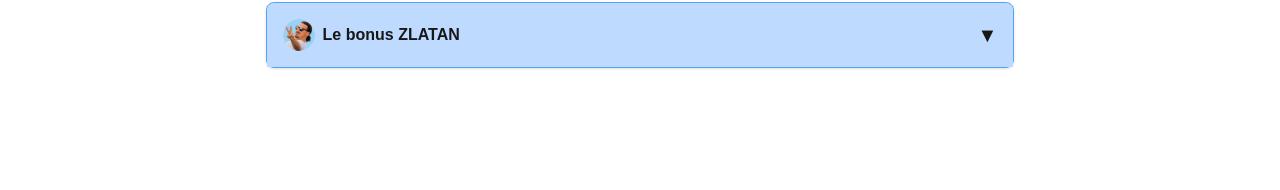
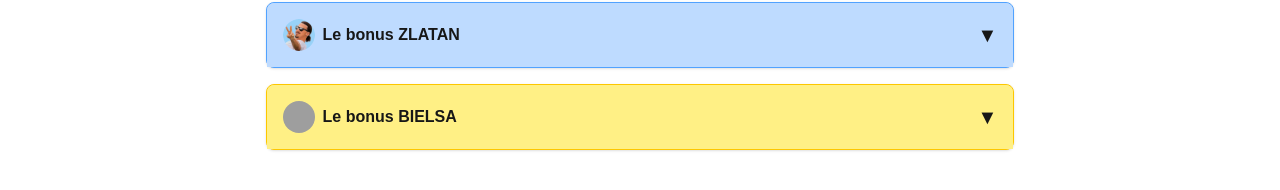
Before and after one commit to peps-foot/peps-site, a Next.js app: page /regles in a window 1280 px wide. Shown: the part 626-816 px from the top of the page. Built offline with nearby package versions, Linux system fonts and the light colour scheme; no server answers; the database is empty; grey boxes are pictures that could not be loaded.

Commit message:
bonus BIELSA

```diff
--- a/src/app/regles/page.tsx
+++ b/src/app/regles/page.tsx
@@ -86,7 +86,7 @@
         </p>
       </RuleSection>
 
-      <RuleSection title="Le bonus KANTÉ" iconSrc="/images/kante.png" type="bonus">
+      <RuleSection title="Le bonus KANTÉ" iconSrc="/images/kante.png" type="bonus_match">
         <p className="mt-2 text-justify"><strong>Description :</strong> Quand N’golo joue dans ton équipe c’est comme si tu avais deux joueurs en un. Ici c’est pareil, il te permet de cocher deux croix pour un match. Au lotofoot, c’est comme un double : 1-N, N-2 ou 1-2.</p>
         <p className="mt-2 text-justify"><strong>Avantage :</strong> 2 chances sur 3 de marquer des points.</p>
         <p className="mt-2 text-justify"><strong>Inconvénient :</strong> Tu ne gagnes que les points associés au pronostic avec la plus petite cote.</p>
@@ -98,7 +98,7 @@
           Si Rennes gagne ou fait match nul, tu gagnes 7 points. Si Rennes perd, tu ne gagnes pas de points ! </p>
       </RuleSection>
 
-      <RuleSection title="Le bonus RIBERY" iconSrc="/images/ribery.png" type="bonus">
+      <RuleSection title="Le bonus RIBERY" iconSrc="/images/ribery.png" type="bonus_match">
         <p className="mt-2 text-justify"><strong>Description :</strong> On a demandé à Francky de jouer une Kanté mais il n’a pas tout compris. Il a bien rajouté une croix supplémentaire sur la grille mais il a oublié de parier sur un match. Au lotofoot, c’est un triple : 1-N-2</p>
         <p className="mt-2 text-justify"><strong>Avantage :</strong> T'es sûr de marquer des points.</p>
         <p className="mt-2 text-justify"><strong>Inconvénient :</strong> Ça te fait un match en moins à parier.</p>
@@ -115,7 +115,7 @@
           Pour le derby du nord Lille - Lens, jamais facile à pronostiquer, tu es sûr de marquer 0 point.</p>
       </RuleSection>
 
-      <RuleSection title="Le bonus ZLATAN" iconSrc="/images/zlatan.png" type="bonus">
+      <RuleSection title="Le bonus ZLATAN" iconSrc="/images/zlatan.png" type="bonus_match">
         <p className="mt-2 text-justify"><strong>Description :</strong> T’es aussi confiant que lui ? T’es sûr du résultat final d’un match ? Ce bonus te permet de doubler les points mis en jeu.</p>
         <p className="mt-2 text-justify"><strong>Avantage :</strong> Si tu sens le bon coup, tu peux zlatanner les autres</p>
         <p className="mt-2 text-justify"><strong>Inconvénient :</strong> Si tu te trompes... bah... 0 fois 2, ça fait toujours 0 hein !</p>
@@ -126,6 +126,17 @@
         <p className="mt-2 text-justify">
           Si Toulouse gagne, tu gagnes 2 x 5 = 10 points. Sinon, tu ne gagnes pas de points. </p>
       </RuleSection>
+
+      <RuleSection title="Le bonus BIELSA" iconSrc="/images//bonus/bielsa.png" type="bonus_grille">
+        <p className="mt-2 text-justify"><strong>Description :</strong> Un petit coup de folie ? Comme El loco tu veux tenter le tout pour le tout ? Si tu joues ce bonus, tu ne pourras parier que sur un match et les points seront multipliés par 5 !!!!! Alors, all-in ?</p>
+        <p className="mt-2 text-justify"><strong>Avantage :</strong> Une chance sur trois de marquer beaucoup de points d'un coup.</p>
+        <p className="mt-2 text-justify"><strong>Inconvénient :</strong> Deux chances sur trois de faire un zéro pointé !</p>
+        <p className="mt-4 mb-4 font-semibold text-justify">Exemple :</p>
+        <div className="flex justify-center my-4">
+          <img src="/images/regles/ex_resume.png" alt="Exemple bielsa" className="w-full max-w-lg rounded-lg border" />
+        </div>
+        <p className="mt-2 text-justify">Si le classico OM-PSG se termine par un match nul, tu marques 5 x 11 = 55 points pour toute la grille. Si il n'y a pas match nul, ça te fait 0 point pour toute la grille.</p>
+      </RuleSection>
     </main>
   )
 }
--- a/src/app/regles_connexion/page.tsx
+++ b/src/app/regles_connexion/page.tsx
@@ -100,7 +100,7 @@
         </p>
       </RuleSection>
 
-      <RuleSection title="Le bonus KANTÉ" iconSrc="/images/kante.png" type="bonus">
+      <RuleSection title="Le bonus KANTÉ" iconSrc="/images/kante.png" type="bonus_match">
         <p className="mt-2 text-justify"><strong>Description :</strong> Quand N’golo joue dans ton équipe c’est comme si tu avais deux joueurs en un. Ici c’est pareil, il te permet de cocher deux croix pour un match. Au lotofoot, c’est comme un double : 1-N, N-2 ou 1-2.</p>
         <p className="mt-2 text-justify"><strong>Avantage :</strong> 2 chances sur 3 de marquer des points.</p>
         <p className="mt-2 text-justify"><strong>Inconvénient :</strong> Tu ne gagnes que les points associés au pronostic avec la plus petite cote.</p>
@@ -112,7 +112,7 @@
           Si Rennes gagne ou fait match nul, tu gagnes 7 points. Si Rennes perd, tu ne gagnes pas de points ! </p>
       </RuleSection>
 
-      <RuleSection title="Le bonus RIBERY" iconSrc="/images/ribery.png" type="bonus">
+      <RuleSection title="Le bonus RIBERY" iconSrc="/images/ribery.png" type="bonus_match">
         <p className="mt-2 text-justify"><strong>Description :</strong> On a demandé à Francky de jouer une Kanté mais il n’a pas tout compris. Il a bien rajouté une croix supplémentaire sur la grille mais il a oublié de parier sur un match. Au lotofoot, c’est un triple : 1-N-2</p>
         <p className="mt-2 text-justify"><strong>Avantage :</strong> T'es sûr de marquer des points.</p>
         <p className="mt-2 text-justify"><strong>Inconvénient :</strong> Ça te fait un match en moins à parier.</p>
@@ -129,7 +129,7 @@
           Pour le derby du nord Lille - Lens, jamais facile à pronostiquer, tu es sûr de marquer 0 point.</p>
       </RuleSection>
 
-      <RuleSection title="Le bonus ZLATAN" iconSrc="/images/zlatan.png" type="bonus">
+      <RuleSection title="Le bonus ZLATAN" iconSrc="/images/zlatan.png" type="bonus_match">
         <p className="mt-2 text-justify"><strong>Description :</strong> T’es aussi confiant que lui ? T’es sûr du résultat final d’un match ? Ce bonus te permet de doubler les points mis en jeu.</p>
         <p className="mt-2 text-justify"><strong>Avantage :</strong> Si tu sens le bon coup, tu peux zlatanner les autres</p>
         <p className="mt-2 text-justify"><strong>Inconvénient :</strong> Si tu te trompes... bah... 0 fois 2, ça fait toujours 0 hein !</p>
@@ -140,6 +140,16 @@
         <p className="mt-2 text-justify">
           Si Toulouse gagne, tu gagnes 2 x 5 = 10 points. Sinon, tu ne gagnes pas de points. </p>
       </RuleSection>
+
+      <RuleSection title="Le bonus BIELSA" iconSrc="/images/bonus/bielsa.png" type="bonus_grille">
+        <p className="mt-2 text-justify"><strong>Description :</strong> Un petit coup de folie ? Comme El loco tu veux tenter le tout pour le tout ? Si tu joues ce bonus, tu ne pourras parier que sur un match et les points seront multipliés par 5 !!!!! Alors, all-in ?</p>            <p className="mt-2 text-justify"><strong>Avantage :</strong> Une chance sur trois de marquer beaucoup de points d'un coup.</p>
+        <p className="mt-2 text-justify"><strong>Inconvénient :</strong> Deux chances sur trois de faire un zéro pointé !</p>
+        <p className="mt-4 mb-4 font-semibold text-justify">Exemple :</p>
+        <div className="flex justify-center my-4">
+           <img src="/images/regles/ex_resume.png" alt="Exemple bielsa" className="w-full max-w-lg rounded-lg border" />
+        </div>
+        <p className="mt-2 text-justify">Si le classico OM-PSG se termine par un match nul, tu marques 5 x 11 = 55 points pour toute la grille. Si il n'y a pas match nul, ça te fait 0 point pour toute la grille.</p>
+      </RuleSection>
     </main>
   )
 }
--- a/src/components/RuleSection.tsx
+++ b/src/components/RuleSection.tsx
@@ -5,30 +5,34 @@
   title: string;
   children: React.ReactNode;
   iconSrc?: string;
-  type?: 'default' | 'bonus'; // par défaut = blanc, bonus = bleu
+  type?: 'default' | 'bonus_match' | 'bonus_grille';
 }
 
 export default function RuleSection({ title, children, iconSrc, type = 'default' }: RuleSectionProps) {
   const [open, setOpen] = useState(false);
 
-  const bgColor = type === 'bonus' ? 'bg-blue-200' : 'bg-white';
-  const textColor = type === 'bonus' ? 'text-black' : 'text-black';
-  const borderColor = type === 'bonus' ? 'border-blue-400' : 'border-gray-300';
+  const theme =
+    {
+      default:      { bg: 'bg-white',      text: 'text-black', border: 'border-gray-300',  contentBg: 'bg-white' },
+      bonus_match:  { bg: 'bg-blue-200',   text: 'text-black', border: 'border-blue-400',  contentBg: 'bg-blue-50' },
+      bonus_grille: { bg: 'bg-yellow-200', text: 'text-black', border: 'border-yellow-400', contentBg: 'bg-yellow-50' },
+    }[type];
 
   return (
     <div className="w-full flex justify-center">
-      <div className={`w-full sm:w-4/5 md:w-3/5 mb-4 border rounded-lg shadow-sm ${bgColor} ${borderColor}`}>
+      <div className={`w-full sm:w-4/5 md:w-3/5 mb-4 border rounded-lg shadow-sm ${theme.bg} ${theme.border}`}>
         <button
           onClick={() => setOpen(!open)}
-          className={`w-full flex items-center justify-between p-4 rounded-t-lg ${bgColor} ${textColor}`}
+          className={`w-full flex items-center justify-between p-4 rounded-t-lg ${theme.bg} ${theme.text}`}
         >
           <div className="flex items-center gap-2">
-            {iconSrc && <img src={iconSrc} alt="Icon" className="w-8 h-8 rounded-full" />}
+            {iconSrc && <img src={iconSrc} alt="" className="w-8 h-8 rounded-full" />}
             <span className="font-semibold">{title}</span>
           </div>
-          <span className="text-xl"> {open ? '▲' : '▼'} </span>
+          <span className="text-xl">{open ? '▲' : '▼'}</span>
         </button>
-        {open && <div className="p-4 bg-white">{children}</div>}
+
+        {open && <div className={`p-4 ${theme.contentBg}`}>{children}</div>}
       </div>
     </div>
   );
```
